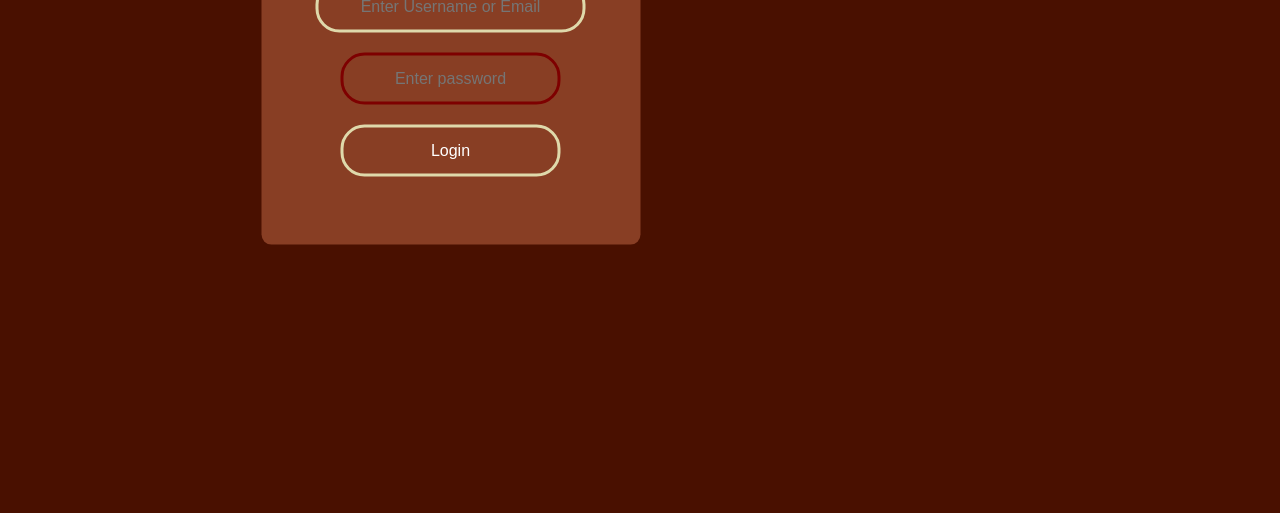
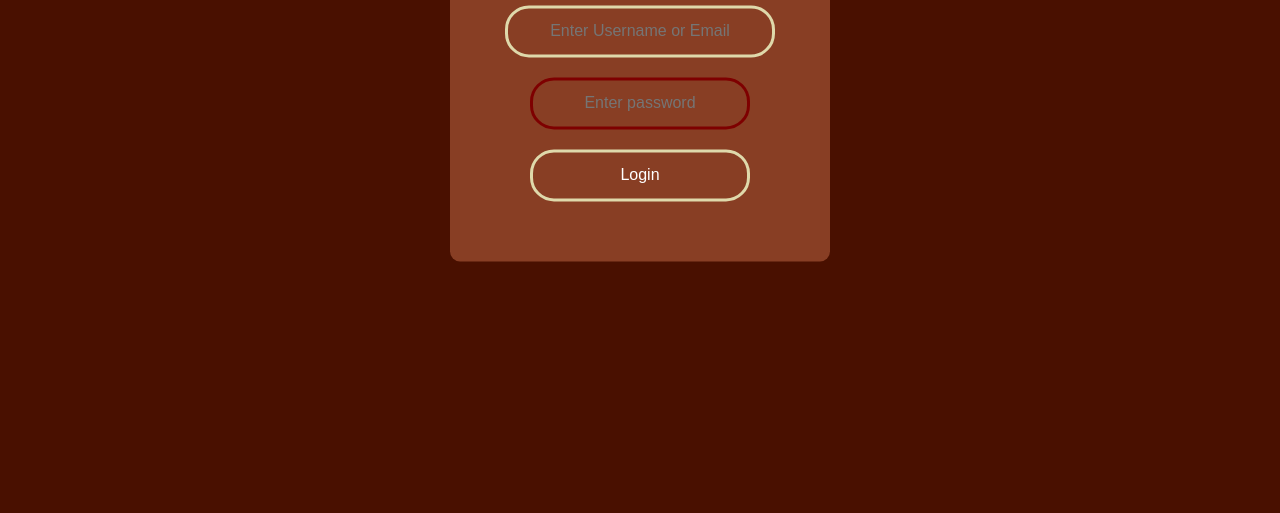
Before and after one commit to CamiYoungXO/JavaBeen, a plain HTML site: page login.html in a window 1280 px wide. Shown: the part 287-800 px from the top of the page. Drawn offline with Linux system fonts and the light colour scheme.

Commit message:
Centering of Login and Validation Attempt

```diff
--- a/js/script.js
+++ b/js/script.js
@@ -27,6 +27,19 @@ function validate()
   }
 }
 
+function auth() {
+  var username=document.getElementById("username").value;
+  var password=document.getElementById("password").value;
+
+  if(username=="admin" && password=="user") {
+    window.location.replace("logout.html");
+  }
+}
+else
+  {
+    alert("login failed");
+    return;
+  }
 
 
 
--- a/style.css
+++ b/style.css
@@ -130,16 +130,21 @@ body {
   color: #883E24;
   background-size: cover;
 }
-
+/*Login Page*/
 .box {
-  width: 900px;
+  width: 100%;
   padding: 40px;
   top: 50%;
-  left: 40%;
+  left: 50%;
+  right: 50%;
   transform: translate(-50%,-60%);
   background-color: #883E24;
-  background-size: 6000px;
+  background-size: 100%;
   text-align: center;
+  display: flex;
+  flex-direction: column;
+  align-items: center;
+  justify-content: center;
 }
 
 .box h1 {
@@ -190,13 +195,21 @@ cursor: pointer;
 
 .box input[type="submit"]:hover{
   background: #491000;
+  display: flex;
+  flex-direction: column;
+  align-items: center;
+  justify-content: center;
 }
 
 form.box.center {
-  width: 379px;
-  height: 379px;
-  padding: 40px;
-  justify-content: center;
+  background: #883E24;
+  position:absolute;
+  width: max-content;
+  align-content: center;
+    left: 50;
+    right: 50;
+    margin-left:auto;
+    margin-right:auto;
 }
 
 /*Contact Sheet*/
```
Also changed, not shown: img/jb-logo1-transparent.png.
